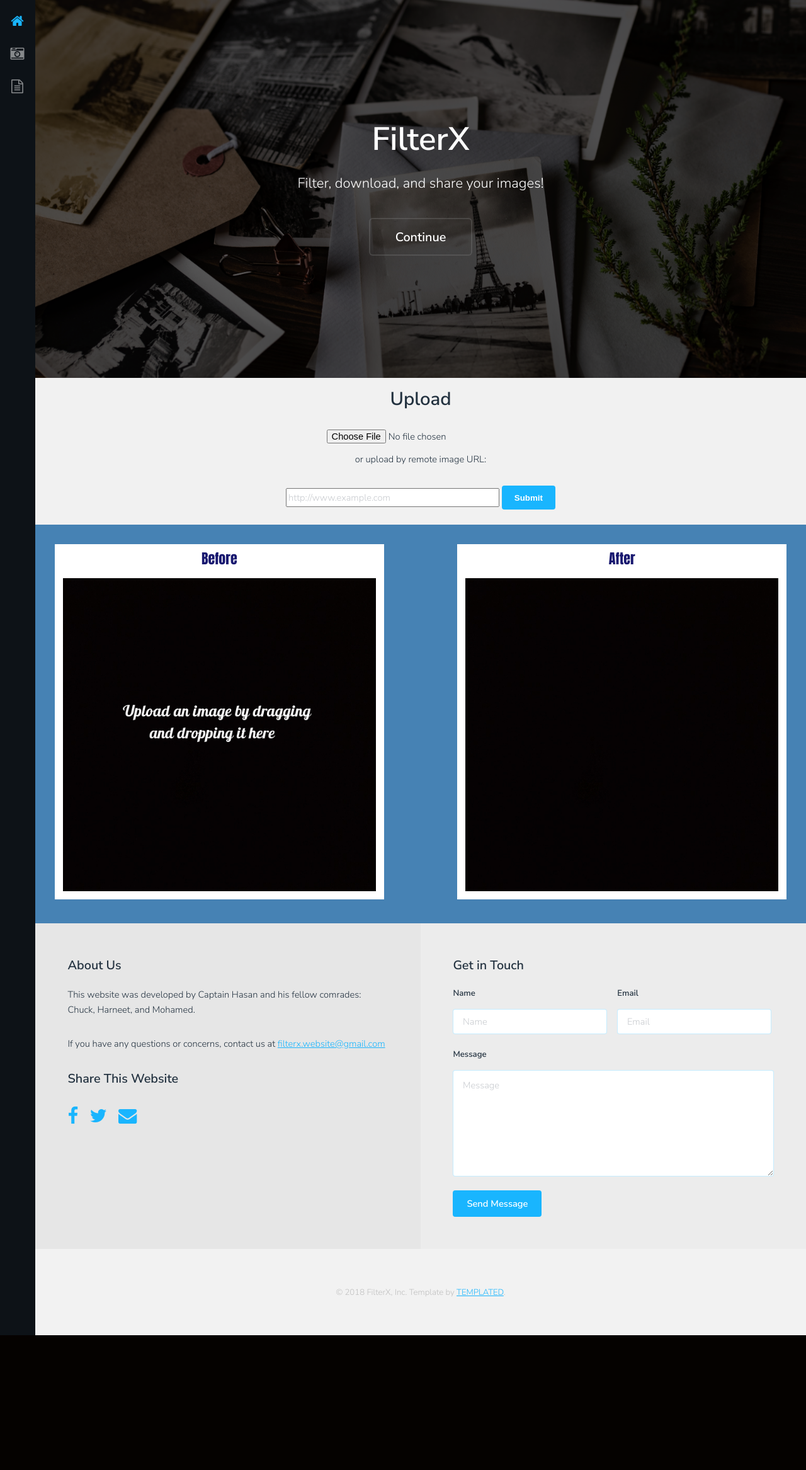
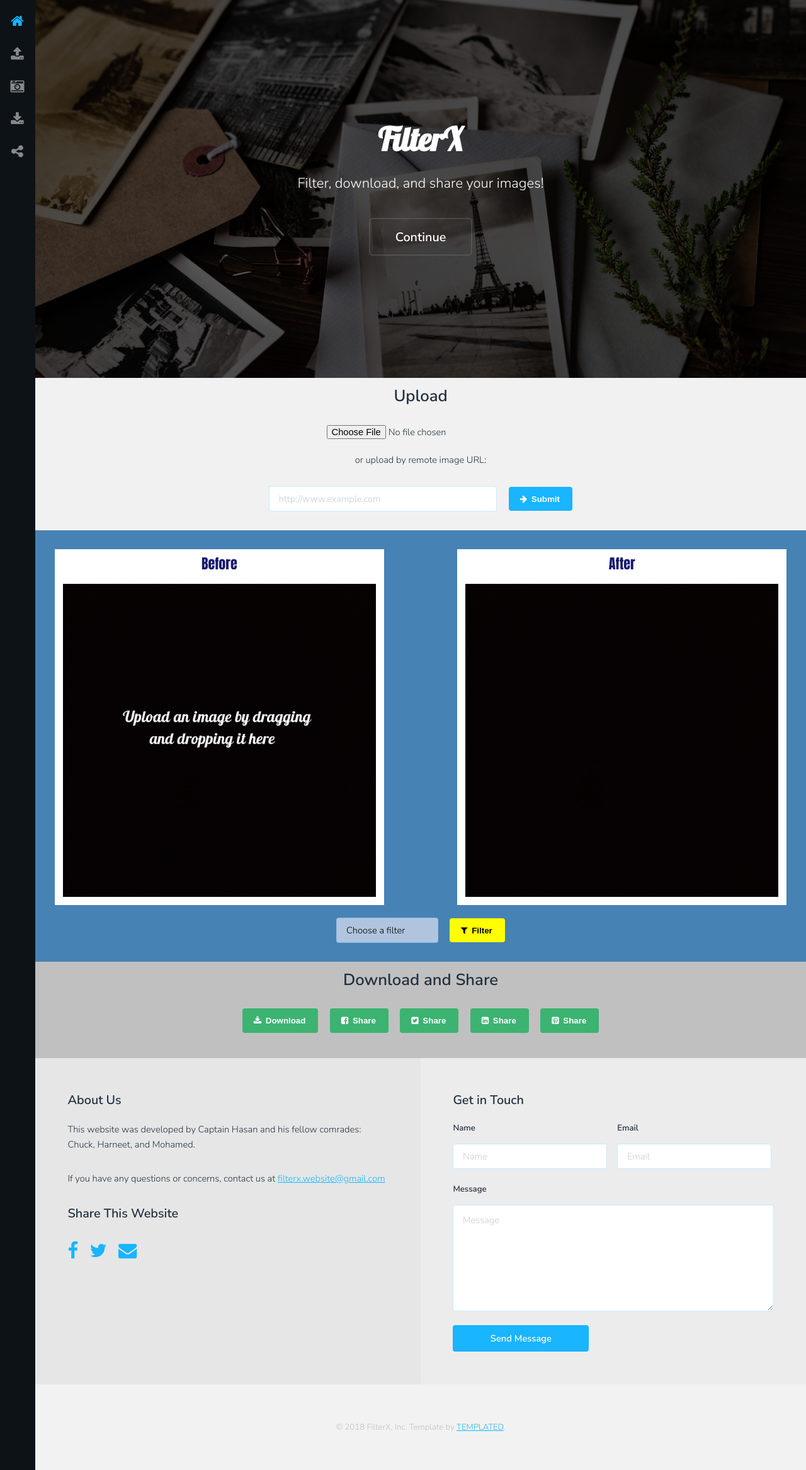
Before and after one commit to MohamedRaffik/FilterWebsite, a Flask app: page / in a window 1280 px wide. Shown: the whole page at 63% size. Before the commit the page ends 2120 px from the top, so only its background shows below. Run offline with Flask 2, Linux system fonts and the light colour scheme.

Commit message:
Add filter, download and share buttons

```diff
--- a/app/static/css/my-styles.css
+++ b/app/static/css/my-styles.css
@@ -1,43 +1,36 @@
+html, body {
+    min-width: 600px;
+}
+
 img {
     pointer-events: none;
 }
 
+#logo {
+    font-family: 'Lobster';
+}
+
 /* Section for uploading image */
 #upload-section {
+    padding-top: 10px;
     text-align: center;
 }
 
-#upload-text {
-    margin: 1% auto;
-}
-
 #file-upload {
-    margin: 1% auto;
+    margin-bottom: 20px;
     outline: none;
 }
 
-#url-upload {
-    margin: 1% auto;
-}
-
-#url-input, #url-submit {
-    margin-bottom: 1%;
-}
-
-/* Section for displaying original and filtered image */
-#full-box-section {
+/* Section for displaying original and filtered image,
+   as well as the filter drop-down menu and button */
+#filter-section {
     background: #4682B4;
-}
-
-#full-box {
-    display: inline-block;
-    margin: 0 auto;
-    padding: 2.5% 2.5%;
-    height: 100%;
+    padding: 2.5% 2.5% 0 2.5%;
+    text-align: center;
+    height: auto;
     width: 100%;
 }
 
-/* Container to hold a <p> tag header and an image */
 .display-box {
     background: #FFFFFF;
     float: left;
@@ -73,7 +66,7 @@ img {
 
 /* Styling for drag-and-drop area */
 #drop-area.highlight {
-    background: #4682B4;
+    background: #000000;
 }
 
 #drop-area.highlight img {
@@ -85,3 +78,41 @@ img {
     margin-left: auto;
     margin-right: auto;
 }
+
+/* Styling for filter drop-down menu and button */
+#filter-box {
+    display: inline-block;
+    margin-top: 20px;
+}
+
+#filter-select {
+    background: #B0C4DE;
+    color: #000000;
+}
+
+#filter-btn {
+    background: #FFFF00;
+    color: #000000;
+}
+
+#filter-btn:active, #filter-btn:hover {
+    background: #FFD700;
+}
+
+/* Section for downloading and sharing filtered image */
+#social-section {
+    background: #C0C0C0;
+    padding-bottom: 1px;
+    padding-top: 10px;
+    text-align: center;
+}
+
+#social-btns button {
+    background: #3CB371;
+    margin-bottom: 10px;
+    height: auto;
+}
+
+#social-btns button:active, #social-btns button:hover {
+    background: #2E8B57;
+}
--- a/app/static/js/logic.js
+++ b/app/static/js/logic.js
@@ -106,7 +106,7 @@ function upload(input) {
         if (!input)
             alert('Unable to upload item! Try another upload method.');
         else if (input.files && input.files[0]) {
-            // input is a FileList object obtained from file item (upload or drop)
+            // input is a FileList object obtained from file item
             if (input.files[0].type.indexOf('image') == -1)
                 alert('Only image files can be uploaded! Try again.');
             else {
@@ -120,7 +120,7 @@ function upload(input) {
             }
         }
         else {
-            // input is a DataTransfer object obtained from remote item (drop)
+            // input is a DataTransfer object obtained from remote item
             var text_string = input.getData('text');
             var html_string = input.getData('text/html');
             var start_pos = html_string.indexOf('src="');
@@ -147,7 +147,6 @@ function upload(input) {
 }
 
 // Configure drag-and-drop functionality
-
 window.onload = function() {
     var drop_area = document.getElementById('drop-area');
 
@@ -176,3 +175,11 @@ window.onload = function() {
         drop_area.addEventListener(event, unhighlight, false);
     });
 };
+
+// Configure nav button functionality
+jQuery(document).ready(function() {
+    jQuery('.nav-btn').click(function(event) {
+        jQuery('.active').removeClass('active');
+        jQuery(this).addClass('active');
+    });
+});
--- a/app/static/js/socials.js
+++ b/app/static/js/socials.js
@@ -19,25 +19,22 @@ function upload_to_cloudinary(b64_string, callback) {
 
 function share_to(website) {
     if (document.getElementById('new-img').className == 'default') {
-        alert('Upload an image before clicking the share button!');
+        alert('Upload an image before clicking a share button!');
         return false;
     }
-    var callback;
     if (website == 'facebook') {
-        callback = function(url) {
+        var callback = function(url) {
             var link = document.createElement('a');
             link.href = 'https://www.facebook.com/sharer/sharer.php?u=' +
                 encodeURIComponent(url);
             link.target = '_blank';
             link.click();
         };
+        upload_to_cloudinary(document.getElementById('new-img').src, callback);
     }
-    else if (website == 'twitter') {
-        callback = function(url) {
-            console.log('Twitter Share: ' + url);
-        };
+    else {
+        console.log(website + ' share');
     }
-    upload_to_cloudinary(document.getElementById('new-img').src, callback);
     // Allow anchor tag's href to follow through after function call
     return true;
 }
--- a/app/templates/index.html
+++ b/app/templates/index.html
@@ -22,11 +22,13 @@
     <meta property="og:image" content="https://res.cloudinary.com/filterx/image/upload/v1542348499/filterx_snapshot.png">
     <meta name="twitter:card" content="summary_large_image">
 
+    <link type="text/css" rel="stylesheet" href="../static/css/main.css">
+    <link type="text/css" rel="stylesheet" href="https://fonts.googleapis.com/css?family=Lobster">
+    <script type="text/javascript" src="../static/js/jquery.min.js"></script>
     <!-- IMPORTANT: CHANGE THE VERSION NUMBER AFTER MAKING CHANGES TO THE RESPECTIVE CSS OR JS -->
-    <link type="text/css" rel="stylesheet" href="../static/css/main.css">
-    <link type="text/css" rel="stylesheet" href="../static/css/my-styles.css?version=2.8">
-    <script type="text/javascript" src="../static/js/logic.js?version=2.8"></script>
-    <script type="text/javascript" src="../static/js/socials.js?version=1.2" ></script>
+    <link type="text/css" rel="stylesheet" href="../static/css/my-styles.css?version=3.0">
+    <script type="text/javascript" src="../static/js/logic.js?version=3.0"></script>
+    <script type="text/javascript" src="../static/js/socials.js?version=2.0" ></script>
     <script type="text/javascript" src="../static/js/download.js?version=1.0"></script>
   </head>
 
@@ -36,9 +38,11 @@
 
       <nav id="nav">
         <ul>
-          <li><a href="index.html" class="active"><span class="icon fa-home"></span></a></li>
-          <li><a href="#full-box-section"><span class="icon fa-camera-retro"></span></a></li>
-          <li><a href="#contact"><span class="icon fa-file-text-o"></span></a></li>
+          <li><a href="#banner" class="nav-btn scrolly active"><span class="icon fa-home"></span></a></li>
+          <li><a href="#upload-section" class="nav-btn scrolly"><span class="icon fa-upload"></span></a></li>
+          <li><a href="#filter-section" class="nav-btn scrolly"><span class="icon fa-camera-retro"></span></a></li>
+          <li><a href="#social-section" class="nav-btn scrolly"><span class="icon fa-download"></span></a></li>
+          <li><a href="#contact" class="nav-btn scrolly"><span class="icon fa-share-alt"></span></a></li>
         </ul>
       </nav>
 
@@ -47,7 +51,7 @@
 
         <section id="banner">
           <div class="inner">
-            <h1>FilterX</h1>
+            <h1 id="logo">FilterX</h1>
             <p>Filter, download, and share your images!</p>
             <ul class="actions">
               <li><a href="#upload-section" class="button alt scrolly big">Continue</a></li>
@@ -56,20 +60,16 @@
         </section>
 
         <section id="upload-section">
-          <h1 id="upload-text">Upload</h1>
-          <div id="upload-options">
+          <h2>Upload</h2>
           <input id="file-upload" type="file" accept="image/*" onchange="upload(this);">
           <p>or upload by remote image URL:</p>
-
-            <div id="url-upload">
-              <input id="url-input" type="url" size="40" maxlength="2000" placeholder="http://www.example.com">
-              <button id="url-submit" type="button" onclick="url_upload(document.getElementById('url-input').value);">Submit</button>
-            </div>
-          </div>
+          <ul class="actions">
+            <li><input id="url-input" type="text" size="40" maxlength="2000" placeholder="http://www.example.com"></li>
+            <li><button class="fa-arrow-right icon" type="button" onclick="url_upload(document.getElementById('url-input').value);">Submit</button></li>
+          </ul>
         </section>
 
-        <section id="full-box-section">
-          <div id="full-box">
+        <section id="filter-section">
           <div class="display-box" style="margin-right: 5%;">
             <p>Before</p>
             <div class="display-img">
@@ -83,7 +83,48 @@
               <div id="align-area"><img id="new-img" class="default" src="../static/images/placeholder.jpg" alt="New image goes here."></div>
             </div>
           </div>
+
+          <ul id="filter-box" class="actions">
+            <li><select id="filter-select">
+              <option value="none" selected disabled hidden>Choose a filter</option>
+              <option value="black_and_white">Black and White</option>
+              <option value="sepia">Sepia</option>
+              <option value="censor">Censor</option>
+              <option value="mirror">Mirror</option>
+              <option value="upside_down">Upside Down</option>
+              <option value="flip">Flip It!</option>
+              <option value="hazy_remembrance">Hazy Remembrance</option>
+              <option value="feeling_green">Feeling Green?</option>
+              <option value="joker_logo">Joker Logo</option>
+              <option value="swap_blue_red">Fire or Ice</option>
+            </select></li>
+            <li><button id="filter-btn" class="fa-filter icon" type="button" onclick="filter(document.getElementById('filter-select').value);">Filter</button></li>
+          </ul>
+        </section>
+
+        <section id="social-section">
+          <h2>Download and Share</h2>
+          <ul id="social-btns" class="actions">
+            <li><button class="fa-download icon" type="button" onclick="download_image();">Download</button></li>
+            <li><button class="fa-facebook-square icon" type="button" onclick="share_to('facebook');">Share</button></li>
+            <li><button class="fa-twitter-square icon" type="button" onclick="share_to('twitter');">Share</button></li>
+            <li><button class="fa-linkedin-square icon" type="button" onclick="share_to('linkedin');">Share</button></li>
+            <li><button class="fa-pinterest-square icon" type="button" onclick="share_to('pinterest');">Share</button></li>
+            <!--
+                 <div class="social-btn">
+                 <a href="https://twitter.com/share?ref_src=twsrc%5Etfw" class="twitter-share-button" data-text="Check this website! They have many filters for your images and you can even download them!!!" data-url="https://filterx.herokuapp.com/" data-show-count="false">Tweet</a><script async src="https://platform.twitter.com/widgets.js" charset="utf-8"></script>
                  </div>
+
+                 <div class="social-btn">
+                 <script src="//platform.linkedin.com/in.js" type="text/javascript"> lang: en_US</script>
+                 <script type="IN/Share" data-url="https://filterx.herokuapp.com/"></script>
+                 </div>
+
+                 <div class="social-btn">
+                 <a href="https://www.pinterest.com/pin/create/button/?url=https%3A%2F%2Ffilterx.herokuapp.com%2F&media=https%3A%2F%2Ffarm8.staticflickr.com%2F7027%2F6851755809_df5b2051c9_z.jpg&description=Next%20stop%3A%20Pinterest" data-pin-do="buttonPin" data-pin-tall="true" data-pin-round="true"><img src="//assets.pinterest.com/images/pidgets/pinit_fg_en_round_red_32.png" alt="Share on Pinterest"></a>
+                 </div>
+            -->
+          </ul>
         </section>
 
         <section id="contact">
@@ -93,29 +134,29 @@
             <p>If you have any questions or concerns, contact us at <a href="mailto:filterx.website@gmail.com">filterx.website@gmail.com</a></p>
             <h3>Share This Website</h3>
             <ul class="icons">
-              <li><a href="#" class="icon fa-facebook"><span class="label">Facebook</span></a></li>
-              <li><a href="#" class="icon fa-twitter"><span class="label">Twitter</span></a></li>
-              <li><a href="#" class="icon fa-envelope"><span class="label">E-mail</span></a></li>
+              <li><a href="#contact" class="icon fa-facebook"><span class="label">Facebook</span></a></li>
+              <li><a href="#contact" class="icon fa-twitter"><span class="label">Twitter</span></a></li>
+              <li><a href="#contact" class="icon fa-envelope"><span class="label">Email</span></a></li>
             </ul>
           </div>
 
           <div class="column">
             <h3>Get in Touch</h3>
-            <form action="#" method="post">
+            <form>
               <div class="field half first">
                 <label for="name">Name</label>
-                <input name="name" id="name" type="text" placeholder="Name">
+                <input id="name" name="name" type="text" placeholder="Name">
               </div>
               <div class="field half">
                 <label for="email">Email</label>
-                <input name="email" id="email" type="email" placeholder="Email">
+                <input id="email" name="email" type="email" placeholder="Email">
               </div>
               <div class="field">
                 <label for="message">Message</label>
-                <textarea name="message" id="message" rows="6" placeholder="Message"></textarea>
+                <textarea id="message" name="message" rows="6" placeholder="Message"></textarea>
               </div>
               <ul class="actions">
-                <li><input value="Send Message" class="button" type="submit"></li>
+                <li><input class="button" value="Send Message"></li>
               </ul>
             </form>
           </div>
@@ -133,7 +174,6 @@
       <!-- Close .page-wrap -->
     </div>
 
-    <script src="../static/js/jquery.min.js"></script>
     <script src="../static/js/jquery.poptrox.min.js"></script>
     <script src="../static/js/jquery.scrolly.min.js"></script>
     <script src="../static/js/skel.min.js"></script>
```
Also changed, not shown: app/static/js/jquery.scrollex.min.js (deleted, +0 -2 lines). Lines whose indentation alone changed are shown as unchanged.
